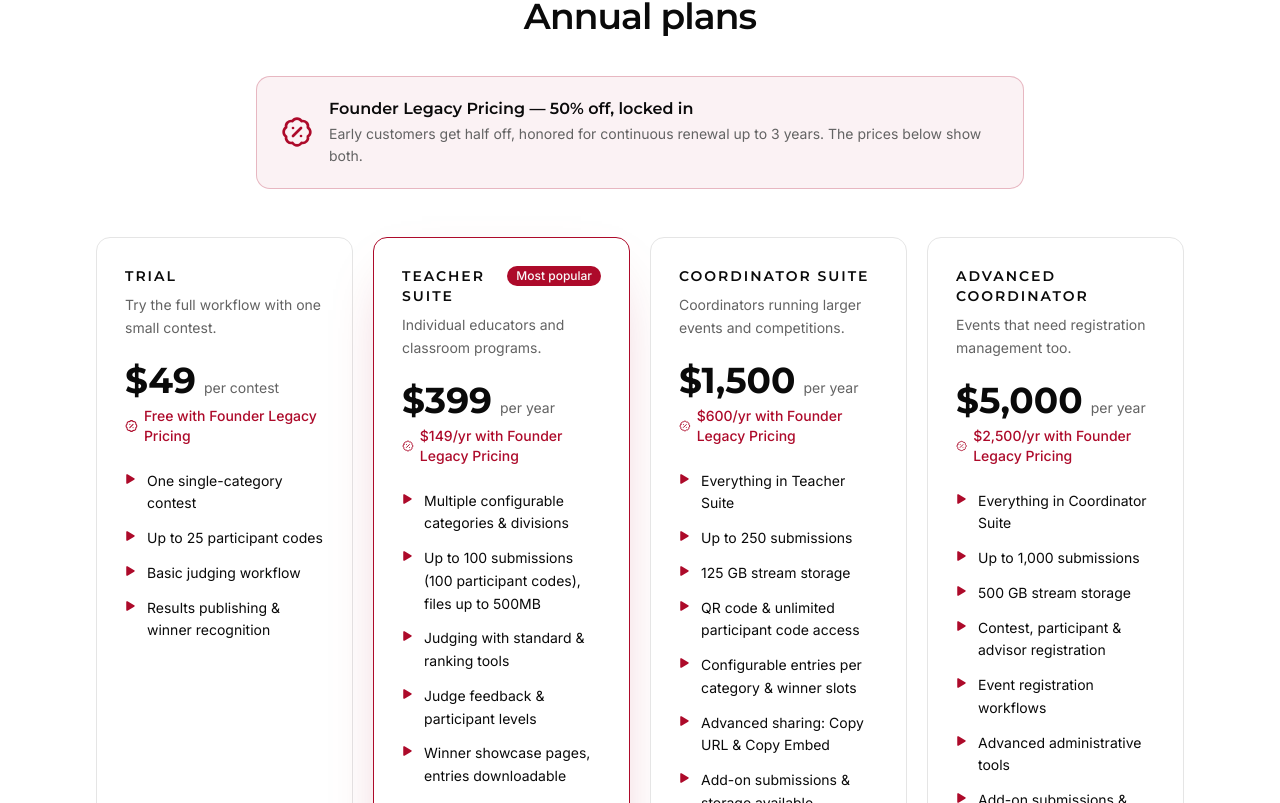
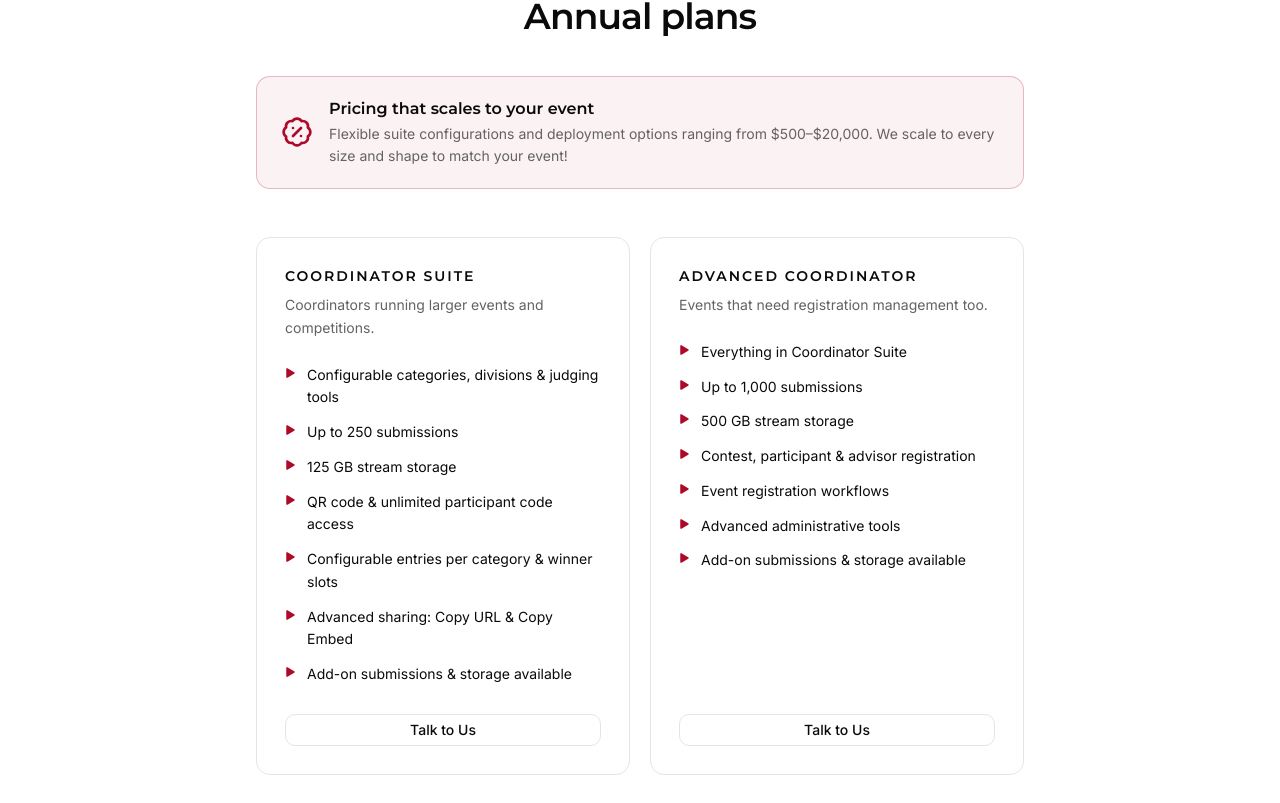
Before and after one commit to media-education-solutions/contest-engine-marketing, a Next.js app: page /pricing in a window 1280 px wide. Shown: the part 557-1360 px from the top of the page. Built offline with nearby package versions, Linux system fonts and the light colour scheme.

Commit message:
22: Continued Website Feedback

```diff
--- a/src/app/(marketing)/pricing/page.tsx
+++ b/src/app/(marketing)/pricing/page.tsx
@@ -9,7 +9,7 @@ import * as content from "@/content/pages/pricing";
 
 export const metadata = pageMetadata({
   title: "Pricing",
-  description: `${site.productName} plans from a free trial contest to nationwide media programs, with Founder Legacy Pricing at 50% off, locked in for up to 3 years.`,
+  description: `${site.productName} offers flexible, configurable suite deployments for scholastic, corporate, and sports media programs. Talk to us to scope a plan for your event.`,
   path: "/pricing",
 });
 
@@ -19,15 +19,12 @@ const productSchema = {
   name: site.productName,
   description: site.description,
   brand: { "@id": `${site.url}/#organization` },
-  offers: [...content.pricing.tiers, ...(content.pricing.suites?.tiers ?? [])].map(
-    (tier) => ({
-      "@type": "Offer",
-      name: tier.name,
-      price: tier.price.replace(/[$,]/g, ""),
-      priceCurrency: "USD",
-      description: tier.audience,
-    }),
-  ),
+  offers: {
+    "@type": "AggregateOffer",
+    priceCurrency: "USD",
+    lowPrice: "500",
+    highPrice: "20000",
+  },
 };
 
 export default function PricingPage() {
--- a/src/components/blocks/pricing-tiers.tsx
+++ b/src/components/blocks/pricing-tiers.tsx
@@ -10,10 +10,9 @@ import { cn } from "@/lib/utils";
 export type PricingTier = {
   name: string;
   audience: string;
-  price: string;
+  price?: string;
   /** e.g. "per year" or "one contest" */
-  priceNote: string;
-  legacyPrice?: string;
+  priceNote?: string;
   features: string[];
   featured?: boolean;
 };
@@ -22,7 +21,7 @@ export type PricingTiersProps = {
   kicker?: string;
   title: string;
   intro?: string;
-  /** Banner above the cards (e.g. Founder Legacy Pricing). */
+  /** Banner above the cards. */
   notice?: { title: string; body: string };
   tiers: PricingTier[];
   /** Wider cards in a second row (program/org suites). */
@@ -55,15 +54,13 @@ function TierCard({
       <p className="mt-2 text-sm leading-relaxed text-muted-foreground">
         {tier.audience}
       </p>
-      <div className="mt-5">
-        <span className="font-heading text-4xl font-bold">{tier.price}</span>
-        <span className="ml-2 text-sm text-muted-foreground">{tier.priceNote}</span>
-      </div>
-      {tier.legacyPrice && (
-        <p className="mt-1.5 flex items-center gap-1.5 text-sm font-medium text-brand">
-          <BadgePercent className="size-4" />
-          {tier.legacyPrice} with Founder Legacy Pricing
-        </p>
+      {tier.price && (
+        <div className="mt-5">
+          <span className="font-heading text-4xl font-bold">{tier.price}</span>
+          {tier.priceNote && (
+            <span className="ml-2 text-sm text-muted-foreground">{tier.priceNote}</span>
+          )}
+        </div>
       )}
       <ul className="mt-6 flex-1 space-y-3">
         {tier.features.map((feature) => (
@@ -127,7 +124,7 @@ export function PricingTiers({
         </Reveal>
       )}
 
-      <div className="mt-12 grid gap-5 md:grid-cols-2 xl:grid-cols-4">
+      <div className="mx-auto mt-12 grid max-w-3xl gap-5 md:grid-cols-2">
         {tiers.map((tier, i) => (
           <Reveal key={tier.name} delay={i * 80} className="h-full">
             <TierCard tier={tier} cta={cta} />
--- a/src/content/pages/home.ts
+++ b/src/content/pages/home.ts
@@ -16,7 +16,7 @@ import { site } from "@/content/site";
 
 export const hero: Omit<HeroProps, "media"> = {
   kicker: "Film & photo competitions",
-  title: "Run your media contest on one platform —",
+  title: "Run your media contest on one platform,",
   titleAccent: "from submission to celebration.",
   subtitle: `${site.productName} replaces the maze of forms, spreadsheets, and email chains. Collect video and photo entries, run fair anonymous judging, and celebrate every winner, all in one place.`,
   primaryCta: { label: "See how it works", href: "/how-it-works" },
--- a/src/content/pages/pricing.ts
+++ b/src/content/pages/pricing.ts
@@ -14,46 +14,15 @@ export const intro: PageIntroProps = {
 export const pricing: PricingTiersProps = {
   title: "Annual plans",
   notice: {
-    title: "Founder Legacy Pricing — 50% off, locked in",
-    body: "Early customers get half off, honored for continuous renewal up to 3 years. The prices below show both.",
+    title: "Pricing that scales to your event",
+    body: "Flexible suite configurations and deployment options ranging from $500–$20,000. We scale to every size and shape to match your event!",
   },
   tiers: [
     {
-      name: "Trial",
-      audience: "Try the full workflow with one small contest.",
-      price: "$49",
-      priceNote: "per contest",
-      legacyPrice: "Free",
-      features: [
-        "One single-category contest",
-        "Up to 25 participant codes",
-        "Basic judging workflow",
-        "Results publishing & winner recognition",
-      ],
-    },
-    {
-      name: "Teacher Suite",
-      audience: "Individual educators and classroom programs.",
-      price: "$399",
-      priceNote: "per year",
-      legacyPrice: "$149/yr",
-      features: [
-        "Multiple configurable categories & divisions",
-        "Up to 100 submissions (100 participant codes), files up to 500MB",
-        "Judging with standard & ranking tools",
-        "Judge feedback & participant levels",
-        "Winner showcase pages, entries downloadable",
-      ],
-      featured: true,
-    },
-    {
       name: "Coordinator Suite",
       audience: "Coordinators running larger events and competitions.",
-      price: "$1,500",
-      priceNote: "per year",
-      legacyPrice: "$600/yr",
       features: [
-        "Everything in Teacher Suite",
+        "Configurable categories, divisions & judging tools",
         "Up to 250 submissions",
         "125 GB stream storage",
         "QR code & unlimited participant code access",
@@ -65,9 +34,6 @@ export const pricing: PricingTiersProps = {
     {
       name: "Advanced Coordinator",
       audience: "Events that need registration management too.",
-      price: "$5,000",
-      priceNote: "per year",
-      legacyPrice: "$2,500/yr",
       features: [
         "Everything in Coordinator Suite",
         "Up to 1,000 submissions",
@@ -85,9 +51,6 @@ export const pricing: PricingTiersProps = {
       {
         name: "Scholastic Media Suite",
         audience: "Educational media organizations with year-round programs.",
-        price: "$10,000",
-        priceNote: "per year",
-        legacyPrice: "$4,000/yr",
         features: [
           "Multiple contests with configurable categories & divisions",
           "Up to 2,000 submissions across multiple annual programs",
@@ -101,9 +64,6 @@ export const pricing: PricingTiersProps = {
       {
         name: "Corporate Media Suite",
         audience: "Brands activating customers, employees & ambassadors.",
-        price: "$10,000",
-        priceNote: "per year",
-        legacyPrice: "$4,000/yr",
         features: [
           "Up to 2,000 submissions, multiple annual campaigns",
           "1 TB stream storage",
@@ -116,9 +76,6 @@ export const pricing: PricingTiersProps = {
       {
         name: "Sports Marketing Suite",
         audience: "Teams, universities & fan engagement initiatives.",
-        price: "$20,000",
-        priceNote: "per year",
-        legacyPrice: "$8,000/yr",
         features: [
           "Up to 5,000 submissions",
           "10 TB stream storage",
@@ -138,9 +95,9 @@ export const faq: FaqProps = {
   title: "The fine print, in plain English",
   items: [
     {
-      question: "What is Founder Legacy Pricing exactly?",
+      question: "How much does Contest Engine cost?",
       answer:
-        "A 50% discount for early customers, honored for continuous renewal for up to 3 years. Lock it in now and your price stays put while the program grows.",
+        "Pricing depends on your event's size and structure. Every suite is configured per organization. Tell us what you're running and we'll scope the right setup.",
     },
     {
       question: "What counts as a submission?",
@@ -153,9 +110,9 @@ export const faq: FaqProps = {
         `Yes. If your event outgrows its plan mid-year, you can move up a tier and we'll pro-rate the difference. Nobody's contest gets stopped at the deadline because of a plan limit.`,
     },
     {
-      question: "Is there a free way to evaluate it first?",
+      question: "Is there a way to evaluate it first?",
       answer:
-        "Yes. The Trial tier is free under Founder Legacy Pricing and runs one real contest with a single category and up to 25 participants, so you can take the full workflow for a spin before committing.",
+        `Yes. Reach out and we'll set you up to run a real contest end to end so you can take the full ${site.productName} workflow for a spin before committing.`,
     },
     {
       question: "Do you offer demos?",
--- a/src/content/pages/who-we-help.ts
+++ b/src/content/pages/who-we-help.ts
@@ -14,7 +14,7 @@ import { site } from "@/content/site";
 
 export const intro: PageIntroProps = {
   kicker: "Who we help",
-  title: "Made for student media — ready for every kind of contest",
+  title: "Made for student media. Ready for every kind of contest",
   subtitle: `${site.productName} was born in scholastic media and runs deepest there. But the engine underneath (collect, evaluate, activate) fits any organization that turns participation into creative work.`,
 };
 
@@ -27,7 +27,7 @@ export const lead: Omit<FeatureSplitProps, "media"> = {
   bullets: [
     "Custom divisions that can be based on age, skill, or grade level",
     "Code-based entry that respects participant privacy: no accounts, no emails required",
-    "Judges can be drawn from industry professionals, working remotely on their schedule",
+    "Judges can be drawn from industry professionals, working remotely",
     "Winner showcasing tools optimized for the awards ceremony and ready for the school website",
   ],
 };
--- a/src/content/pages/why-contest-engine.ts
+++ b/src/content/pages/why-contest-engine.ts
@@ -117,7 +117,7 @@ export const faq: FaqProps = {
     {
       question: "What does it cost?",
       answer:
-        "Plans begin with a single small contest and scale by event size. See the pricing page. Founder Legacy Pricing currently offers 50% off, locked in for up to three years of continuous renewal.",
+        "Pricing is configured to your event's size and structure, with flexible suite deployments. See the pricing page, or talk to us to scope a plan.",
     },
   ],
 };
```
